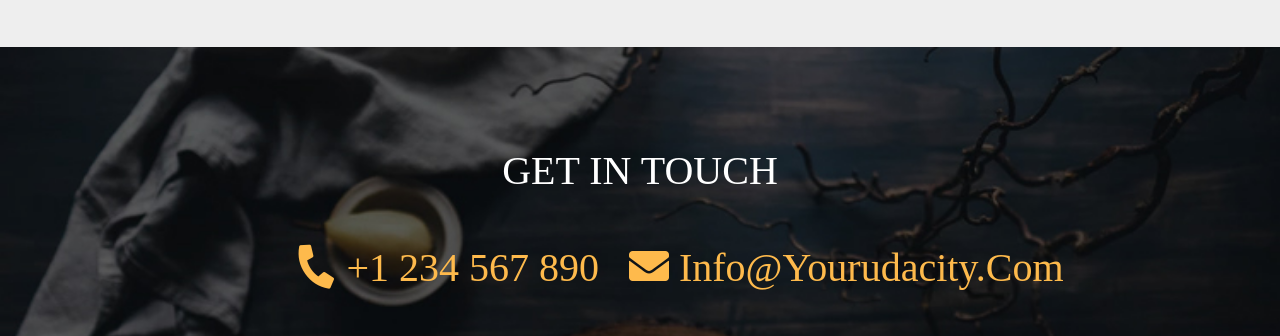
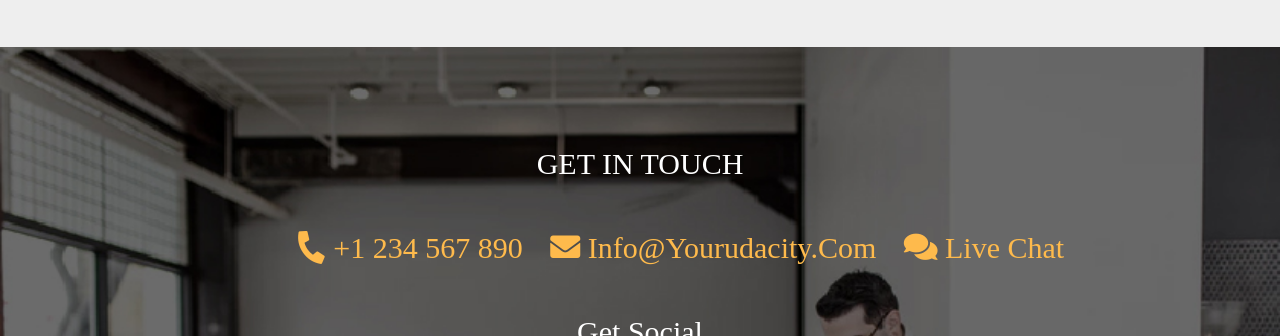
Before and after one commit to odai55/udacity1-restaurant1, a plain HTML site: page index.html in a window 1280 px wide. Shown: the part 1447-1783 px from the top of the page. Drawn offline with Linux system fonts and the light colour scheme; some packages are replaced by stand-ins of ours; a web font is replaced by a local one.

Commit message:
change footer bg

```diff
--- a/css/app.css
+++ b/css/app.css
@@ -100,12 +100,12 @@ time, mark, audio, video {
 
 }
 .social-media{
-	background-image:url(../imgs/final.jpg);
+	background-image:url(../imgs/body/final.jpg);
 	height:800px;
 	background-size:cover;
 	color:#fff;
 	text-align:center;
-	font-size:40px;
+	font-size:30px;
 	padding:100px;
 	text-transform:capitalize;
 }
@@ -130,9 +130,7 @@ time, mark, audio, video {
 	margin-left:100px;
 	margin-bottom:50px;
 }
-.social-media #footer-wrapper ul:first-of-type li:last-of-type{
-	margin-right:100px
-}
+
 .social-media #footer-wrapper ul:last-of-type{
 	font-size:55px;
 	font-weight:normal;
```
Also changed, not shown: index.html (+0 -1 lines).
